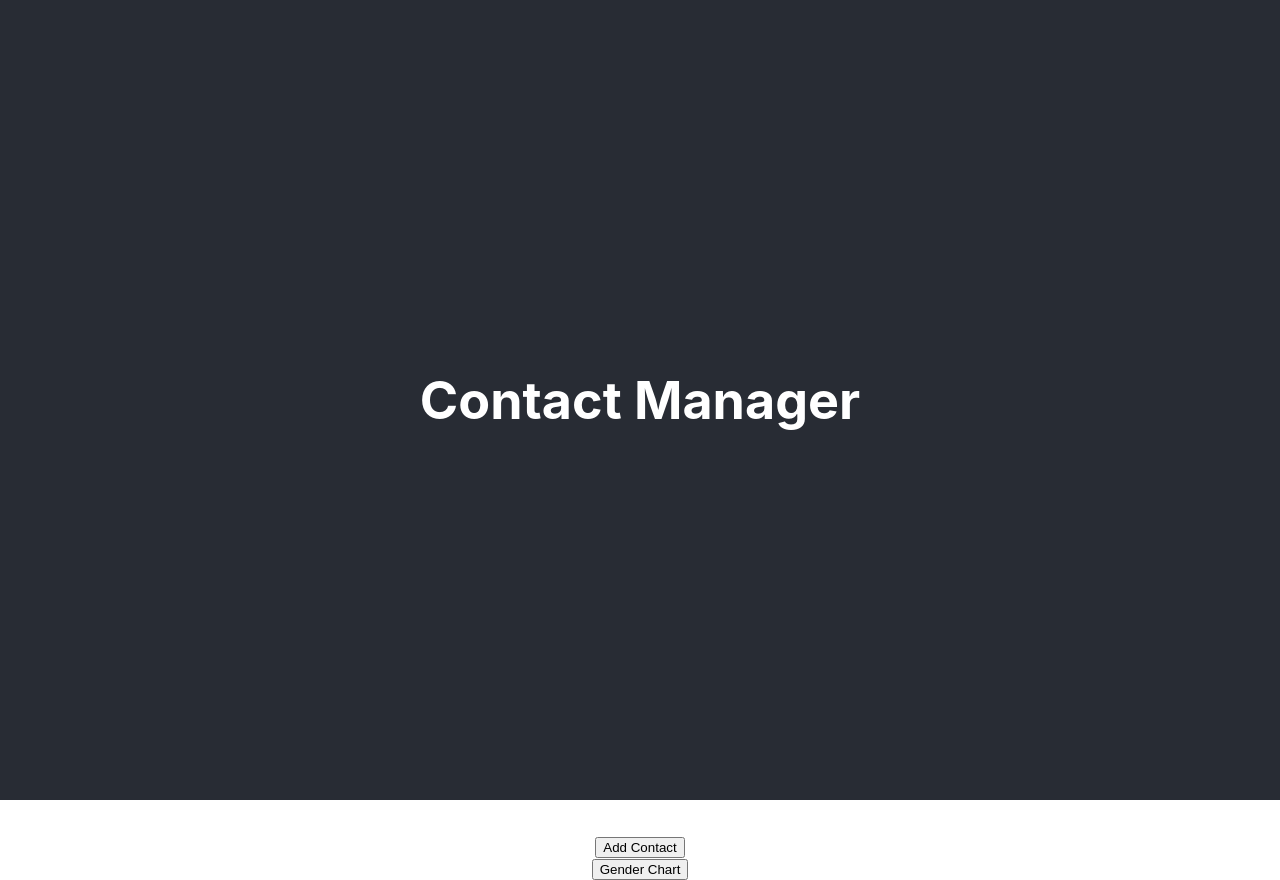
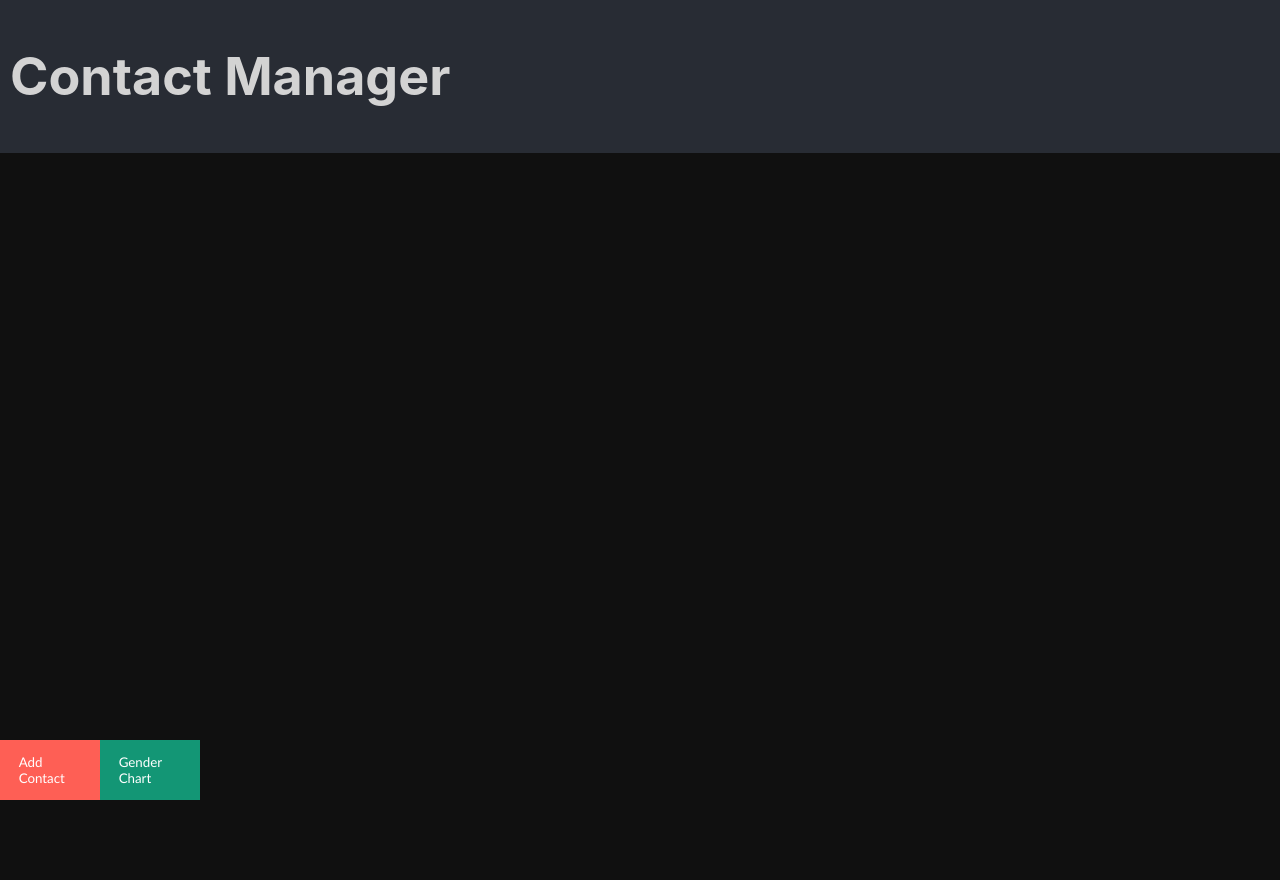
Before and after one commit to Errhud/Rezilio-App, a React (Create React App) app: page / in a window 1280 px wide. After the commit the page ends 800 px from the top, so only its background shows below. Built offline with nearby package versions, Linux system fonts and the light colour scheme.

Commit message:
two bugs, some css and comments

```diff
--- a/src/App.css
+++ b/src/App.css
@@ -1,5 +1,5 @@
 .App {
-  text-align: center;
+  text-align: left;
 }
 
 .App-logo {
@@ -15,13 +15,14 @@
 
 .App-header {
   background-color: #282c34;
-  min-height: 100vh;
+  min-height: 5vh;
+  max-height: 20vh;
   display: flex;
   flex-direction: column;
-  align-items: center;
   justify-content: center;
   font-size: calc(10px + 2vmin);
-  color: white;
+  color: lightgrey;
+  padding: 10px;
 }
 
 .App-link {
@@ -36,3 +37,62 @@
     transform: rotate(360deg);
   }
 }
+
+.ac-btn {
+	position:fixed;
+	height:60px;
+	width:100px;
+	bottom:0%;
+	background: #FE5F55;
+
+}
+
+.gc-btn {
+	position:fixed;
+	height:60px;
+	width:100px;
+	bottom:0%;
+	left:100px;
+	background: #139675;
+
+}
+.btn{
+	display: inline-block;
+	font-family: "Montserrat", "Trebuchet MS", Helvetica, sans-serif;
+	-webkit-font-smoothing: antialiased;
+	padding: .8em 1.4em;
+	padding-right: 4.7em;
+	border: none;
+	color: white;
+	transition: .2s;
+}
+
+body{
+	 background-color: #101010;
+}
+form > div{
+	padding:10px;
+	width: 400px;
+	margin: 50px auto;
+}
+.form{
+	padding:5px;
+	margin:5px;
+	border:solid;
+	border-width:thin;
+}
+.form > label, .form > span{
+	color: grey;
+	font-family: "Montserrat", "Trebuchet MS", Helvetica, sans-serif;
+}
+.form > input {
+	float: right;
+    clear: both;
+	background-color: #282c34;
+	border:solid;
+	border-bottom-width:thin;
+}
+.radio > label {
+
+
+}
--- a/src/App.js
+++ b/src/App.js
@@ -3,14 +3,9 @@ import "./App.css";
 
 import Contact from "./components/Contact";
 
-const contacts = [
-  { id: 1, name: "Leanne Graham" },
-  { id: 2, name: "Ervin Howell" },
-  { id: 3, name: "Clementine Bauch" },
-  { id: 4, name: "Patricia Lebsack" }
-];
+class App extends Component {
 
-class App extends Component {
+
 
   render() {
     return (
--- a/src/components/AddContact.jsx
+++ b/src/components/AddContact.jsx
@@ -53,9 +53,16 @@ export default class AddContact extends Component {
 		)
 	}
 	render() {
+		const { isFetching } = this.state;
 		return(
 			<div>
-				{this.state.isHidden === false ? this.renderForm(): <button onClick={this.showAddContactBox} className="btn"> Add Contact </button> }
+			{ isFetching ? (
+				<div>Loading...</div>
+			) : (
+				<div>
+					{this.state.isHidden === false ? this.renderForm(): <button onClick={this.showAddContactBox} className="btn ac-btn"> Add Contact </button> }
+				</div>
+			)}
 			</div>
 		)
 
--- a/src/components/AddContactForm.jsx
+++ b/src/components/AddContactForm.jsx
@@ -3,6 +3,7 @@ import React from 'react';
 const AddContactForm = ({onInputChange, onFormSubmit}) =>
 	(
 		<form>
+			<div>
 				<div className="form">
 					<label>First Name</label>
 					<input type="name" name="fname" onChange={onInputChange} placeholder="First Name" />
@@ -18,14 +19,27 @@ const AddContactForm = ({onInputChange, onFormSubmit}) =>
 					<input type="tel" name="phone" onChange={onInputChange} placeholder="555-5555" />
 				</div>
 
-			<div className="form">
-				<label>Gender</label>
-				<input type="radio" value="Female" name="gender" onChange={onInputChange} /> Female
-				<input type="radio" value="Male" name="gender" onChange={onInputChange} /> Male
-				<input type="radio" value="Non-binary" name="gender" onChange={onInputChange} /> Non-Binary
+				<div className="form radio">
+					<span>Gender</span>
+					<label>
+						<input type="radio" value="Female" name="gender" onChange={onInputChange} />
+						<span></span>
+						<span className="text"> Female </span>
+					</label>
+					<label>
+						<input type="radio" value="Male" name="gender" onChange={onInputChange} />
+						<span></span>
+						<span className="text"> Male </span>
+					</label>
+					<label>
+						<input type="radio" value="Non-Binary" name="gender" onChange={onInputChange}/>
+						<span></span>
+						<span className="text"> Non-Binary </span>
+					</label>
+				</div>
 			</div>
 
-			<button type="submit" onClick={onFormSubmit} className="btn"> Submit </button>
+			<button type="submit" onClick={onFormSubmit} className="btn ac-btn"> Submit </button>
 		</form>
 	)
 
--- a/src/components/Contact.jsx
+++ b/src/components/Contact.jsx
@@ -30,9 +30,14 @@ class Contact extends Component {
 
 	}
 	render() {
+		const { isFetching } = this.state;
 		return(
 			<div>
-				<ul className="contact-list">
+			{ isFetching ? (
+				<div>Loading...</div>
+			) : (
+				<div>
+					<ul className="contact-ul">
 						{this.state.contactList.map(
 							(contact) =>
 								<li key={contact.phone} className="contact-li">
@@ -49,6 +54,8 @@ class Contact extends Component {
 					<AddContact onSubmit= {this.handleNewContact} />
 					<GenderChart genders={this.state.genderCount} />
 				</div>
+			)}
+			</div>
 		);
 	}
 }
--- a/src/components/GenderChart.jsx
+++ b/src/components/GenderChart.jsx
@@ -6,15 +6,9 @@ export default class GenderChart extends Component {
 	constructor(props){
 		super(props);
 
-		this.colors = d3.scaleOrdinal(d3.schemeCategory10);
-		this.format = d3.format(".2f");
-
 		this.state={
 			isHidden:true,
-			data:[
-			{label:'Male', value:this.props.genders[0]},
-			{label:'Female', value:this.props.genders[1]},
-			{label:'Non-Binary', value:this.props.genders[2]}]
+			data:[{"Label":"Male", "value":this.props.genders[0]}, {"Label":"Female", "value":this.props.genders[1]}, {"Label":"Non-Binary", "value":this.props.genders[2]}]
 		}
 		this.showChart = this.showChart.bind(this);
 		this.renderChart = this.renderChart.bind(this);
@@ -23,62 +17,100 @@ export default class GenderChart extends Component {
 	}
 
 
-
-
 	showChart(){
 		this.setState({isHidden:false})
+		this.setState({data:[{"Label":"Male", "value":this.props.genders[0]}, {"Label":"Female", "value":this.props.genders[1]}, {"Label":"Non-Binary", "value":this.props.genders[2]}]})
 
 	}
 
 	hideChart(){
 		this.setState({isHidden:true})
+		d3.select("#genderChart").selectAll("svg").remove();
 	}
-
-	slice(props) {
-		let {pie} = props;
-
-		let arc = d3.arc()
-			.innerRadius(0)
-			.outerRadius(100);
-
-		let interpolate = d3.interpolateRgb("#eaaf79", "#bc3358");
-
-		return pie.map((slice, index) => {
-			let sliceColor = interpolate(index / (pie.length -1));
-			return <path d={arc(slice)} fill={sliceColor} />;
-		});
-	};
 
 	renderChart(){
 
-		const width=300;
-		const height=300;
+		// set the dimensions and margins of the graph
+		var width = 450,
+			height = 450,
+			margin = 40
 
-		let pie = d3.pie()(this.state.data);
-		console.log(this.state.data);
+		var radius = Math.min(width, height) / 2 - margin
 
+
+		var svg = d3.select("#genderChart")
+		  .append("svg")
+			.attr("width", width)
+			.attr("height", height)
+		  .append("g")
+			.attr("transform", "translate(" + width / 2 + "," + height / 2 + ")");
+
+		// Create dummy data
+		var data = [this.state.data[0].value, this.state.data[1].value, this.state.data[2].value];
+		var labels = [this.state.data[0].Label, this.state.data[1].Label, this.state.data[2].Label]
+
+		// set the color scale
+		var color = d3.scaleOrdinal()
+		  .domain(data)
+		  .range(d3.schemeSet2);
+
+		// Compute the position of each group on the pie:
+		var pie = d3.pie()
+		  .value(function(d) {return d.value; })
+		var data_ready = pie(d3.entries(data))
+		// Now I know that group A goes from 0 degrees to x degrees and so on.
+
+		// shape helper to build arcs:
+		var arcGenerator = d3.arc()
+		  .innerRadius(0)
+		  .outerRadius(radius)
+
+		// Build the pie chart: Basically, each part of the pie is a path that we build using the arc function.
+		svg
+		  .selectAll('mySlices')
+		  .data(data_ready)
+		  .enter()
+		  .append('path')
+			.attr('d', arcGenerator)
+			.attr('fill', function(d){ return(color(d.data.key)) })
+			.attr("stroke", "black")
+			.style("stroke-width", "2px")
+			.style("opacity", 0.7)
+
+		// Now add the annotation. Use the centroid method to get the best coordinates
+		svg
+		  .selectAll('mySlices')
+		  .data(data_ready)
+		  .enter()
+		  .append('text')
+		  .text(function(d, i){ return labels[i]})
+		  .attr("transform", function(d) { return "translate(" + arcGenerator.centroid(d) + ")";  })
+		  .style("text-anchor", "middle")
+		  .style("font-size", 17)
 
 
 		return (
 			<div>
-				<svg height={height} width={width}>
-					<g transform={'translate(${width / 2},${height / 2})'}>
-						<slice pie={pie} />
-					</g>
-				</svg>
-				<button type="submit" onClick={this.hideChart} className="btn"> Hide Chart </button>
+				<button type="submit" onClick={this.hideChart} className="btn gc-btn"> Hide Chart </button>
 			</div>
-
 		)
 
 	}
 
 
 	render() {
+		const { isFetching } = this.state;
 		return (
 			<div>
-				{this.state.isHidden === false ? this.renderChart(): <button onClick={this.showChart} className="btn"> Gender Chart </button> }
+				{ isFetching ? (
+					<div>Loading...</div>
+					) : (
+					<div id="genderChart">
+						{this.state.isHidden === false ? this.renderChart(): <button onClick={this.showChart} className="btn gc-btn"> Gender Chart </button> }
+					</div>
+				)}
 			</div>
+
 		)
 	}
 
```
Lines whose indentation alone changed are shown as unchanged.
